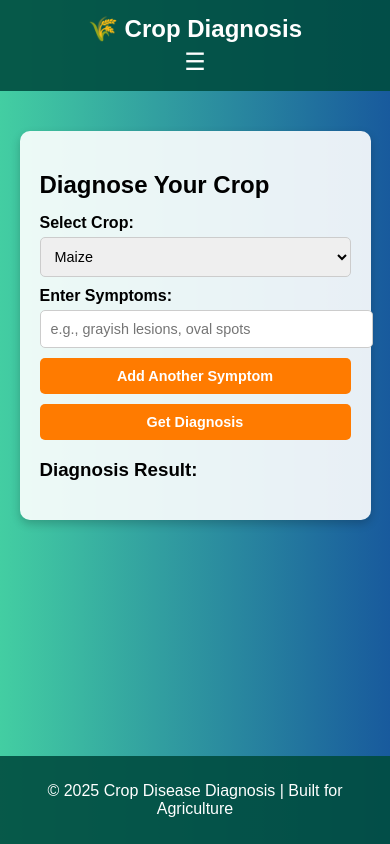
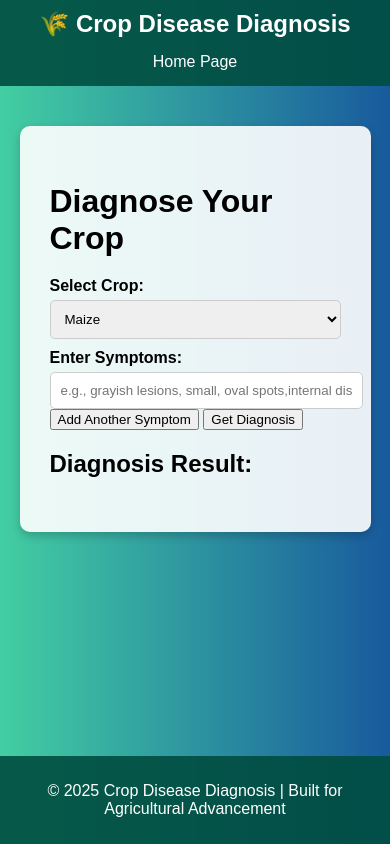
Before and after one commit to henryallison/-AI_Group1_ExpertSystem_Assignment2, a Flask app: page / in a window 390 px wide. Run offline with Flask 3, Linux system fonts and the light colour scheme.

Commit message:
Update diagnosis.html

```diff
--- a/templates/diagnosis.html
+++ b/templates/diagnosis.html
@@ -4,7 +4,7 @@
     <meta charset="UTF-8">
     <meta name="viewport" content="width=device-width, initial-scale=1.0">
     <title>Make Diagnosis</title>
-    <link rel="icon" href="favicon.ico" type="image/x-icon">
+    <link rel="icon" href="favicon.ico" type="image/x-icon"> <!-- Link to favicon -->
     <style>
         /* General Styling */
         body {
@@ -16,13 +16,13 @@
             text-align: center;
             display: flex;
             flex-direction: column;
-            min-height: 100vh;
+            min-height: 100vh; /* Ensures the body takes full height */
         }
 
         /* Navigation Bar */
         nav {
             background: rgba(0, 77, 64, 0.9);
-            padding: 15px 20px;
+            padding: 10px 20px;
             display: flex;
             justify-content: space-between;
             align-items: center;
@@ -45,7 +45,7 @@
         }
 
         nav ul li {
-            margin: 0 15px;
+            margin: 0 10px; /* Adjusted for better spacing */
         }
 
         nav ul li a {
@@ -63,53 +63,25 @@
             transform: scale(1.1);
         }
 
-        /* Responsive Navigation */
-        @media (max-width: 768px) {
-            nav {
-                flex-direction: column;
-                text-align: center;
-            }
-
-            nav ul {
-                flex-direction: column;
-                display: none;
-                width: 100%;
-            }
-
-            nav ul.active {
-                display: flex;
-            }
-
-            nav ul li {
-                margin: 5px 0;
-            }
-
-            .menu-toggle {
-                display: block;
-                font-size: 1.5rem;
-                color: white;
-                cursor: pointer;
-                margin-top: 5px;
-            }
-        }
-
         /* Main Content */
         .container {
             width: 90%;
             max-width: 1200px;
             margin: 20px auto;
-            flex: 1;
+            flex: 1; /* Allows container to grow and fill space */
         }
 
+        /* General Section Styling */
         section {
             background: rgba(255, 255, 255, 0.9);
             color: black;
-            padding: 25px;
+            padding: 30px;
             border-radius: 10px;
             box-shadow: 0px 4px 10px rgba(0, 0, 0, 0.2);
             margin-top: 20px;
-            text-align: left;
-            animation: fadeIn 1.5s forwards;
+            text-align: left; /* Align text to the left */
+            opacity: 0; /* Start hidden for animation */
+            animation: fadeIn 3.15s forwards; /* Fade-in animation */
         }
 
         @keyframes fadeIn {
@@ -124,53 +96,56 @@
         }
 
         section h2 {
-            font-size: 2rem;
-            margin-bottom: 15px;
+            font-size: 2rem; /* Increase heading size */
+            margin-bottom: 20px; /* Space below heading */
         }
 
         section label {
             display: block;
-            margin-top: 10px;
-            font-weight: bold;
+            margin-top: 10px; /* Space above labels */
+            font-weight: bold; /* Bold labels */
         }
 
         section input,
         section select {
-            width: 100%;
-            padding: 12px;
-            margin-top: 5px;
+            width: 100%; /* Full width */
+            padding: 10px;
+            margin-top: 5px; /* Space above input */
             border: 1px solid #ccc;
             border-radius: 5px;
-            font-size: 1rem;
         }
 
         /* Buttons */
-        .btn, button {
+        .btn {
             display: inline-block;
-            width: 100%;
-            padding: 12px;
+            padding: 10px 15px; /* Adjusted for better fit */
             background: #ff7b00;
             color: white;
+            text-decoration: none;
             font-size: 1rem;
             font-weight: bold;
             border-radius: 5px;
-            border: none;
-            cursor: pointer;
-            transition: 0.3s;
-            margin-top: 10px;
+            transition: 0.3s ease-in-out;
+            box-shadow: 0px 5px 15px rgba(0, 0, 0, 0.2);
+            margin-top: 10px; /* Space above the button */
         }
 
-        .btn:hover, button:hover {
+        .btn:hover {
             background: #ff5200;
-            transform: translateY(-2px);
+            transform: translateY(-3px);
         }
 
         /* Diagnosis Result */
+        section h3 {
+            margin-top: 20px; /* Space above results heading */
+            font-size: 1.5rem; /* Increase size */
+        }
+
         #result {
-            margin-top: 15px;
-            font-size: 1.2rem;
-            opacity: 0;
-            transition: opacity 0.5s ease;
+            margin-top: 10px; /* Space above result text */
+            font-size: 1.2rem; /* Increase size */
+            opacity: 0; /* Start hidden for animation */
+            transition: opacity 0.5s ease; /* Smooth transition for result */
         }
 
         /* Footer */
@@ -179,24 +154,24 @@
             padding: 10px;
             background: rgba(0, 77, 64, 0.9);
             color: white;
+            position: relative;
             text-align: center;
         }
 
         /* Responsive Design */
         @media (max-width: 768px) {
-            section {
-                padding: 20px;
+            nav {
+                flex-direction: column;
+                align-items: center;
             }
 
-            section h2 {
-                font-size: 1.5rem;
+            nav ul {
+                flex-direction: column;
+                margin-top: 10px;
             }
 
-            section input,
-            section select,
-            button {
-                font-size: 0.9rem;
-                padding: 10px;
+            nav ul li {
+                margin: 5px 0;
             }
         }
     </style>
@@ -204,11 +179,10 @@
 <body>
     <!-- Navigation Bar -->
     <nav>
-        <div class="logo">🌾 Crop Diagnosis</div>
-        <span class="menu-toggle" onclick="toggleMenu()">☰</span>
+        <div class="logo">🌾 Crop Disease Diagnosis</div>
         <ul>
             <li><a href="{{ url_for('static', filename='index.html') }}">Home Page</a></li>
-        </ul>
+            </ul>
     </nav>
 
     <div class="container">
@@ -223,7 +197,7 @@
 
                 <label for="symptoms">Enter Symptoms:</label>
                 <div id="symptomContainer">
-                    <input type="text" name="symptom" placeholder="e.g., grayish lesions, oval spots">
+                    <input type="text" name="symptom" placeholder="e.g., grayish lesions, small, oval spots,internal discoloration and rot">
                 </div>
                 <button type="button" id="addSymptom">Add Another Symptom</button>
 
@@ -236,36 +210,48 @@
     </div>
 
     <footer>
-        <p>&copy; 2025 Crop Disease Diagnosis | Built for Agriculture</p>
+        <p>&copy; 2025 Crop Disease Diagnosis | Built for Agricultural Advancement</p>
     </footer>
 
     <script>
-        function toggleMenu() {
-            document.querySelector('nav ul').classList.toggle('active');
-        }
-
+        // Function to dynamically add symptom input fields
         document.getElementById('addSymptom').addEventListener('click', function() {
             const symptomContainer = document.getElementById('symptomContainer');
             const input = document.createElement('input');
             input.type = 'text';
             input.name = 'symptom';
-            input.placeholder = 'e.g., yellowing and wilting';
+            input.placeholder = 'e.g., yellowing and wilting, internal discoloration and rot';
             symptomContainer.appendChild(input);
         });
 
+        // Form submission
         document.getElementById("diagnosisForm").addEventListener("submit", function(event) {
             event.preventDefault();
 
             let crop = document.getElementById("crop").value;
             let symptoms = Array.from(document.querySelectorAll('input[name="symptom"]')).map(input => input.value.trim()).filter(symptom => symptom !== "");
 
-            fetch("/diagnose", {
+            // Use a conditional to set the fetch URL based on the environment
+            const fetchUrl = window.location.hostname === "localhost" ?
+                "http://127.0.0.1:4000/diagnose" :
+                "/diagnose"; // Adjust the path as needed for production
+
+            fetch(fetchUrl, {
                 method: "POST",
-                headers: { "Content-Type": "application/json" },
+                headers: {
+                    "Content-Type": "application/json"
+                },
                 body: JSON.stringify({ crop: crop, symptoms: symptoms })
             })
             .then(response => response.json())
             .then(data => {
                 const resultElement = document.getElementById("result");
                 resultElement.innerText = `Diagnosis: ${data.diagnosis}\nTreatment: ${data.treatment}`;
-                resultElement.style.opac
+                resultElement.style.opacity = 1; // Fade in the result
+            })
+            .catch(error => console.error("Error:", error));
+        });
+    </script>
+
+</body>
+</html>
```
